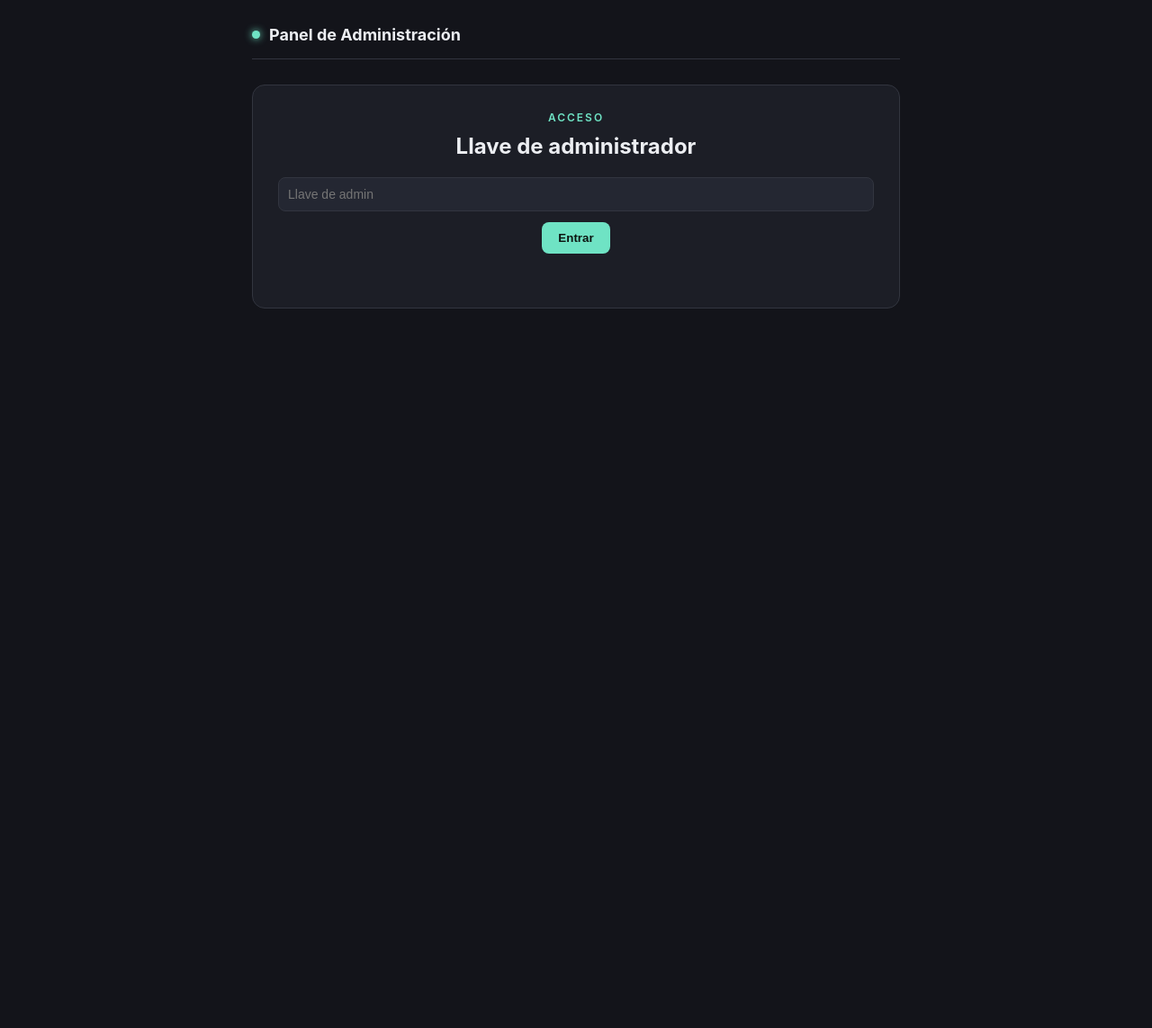
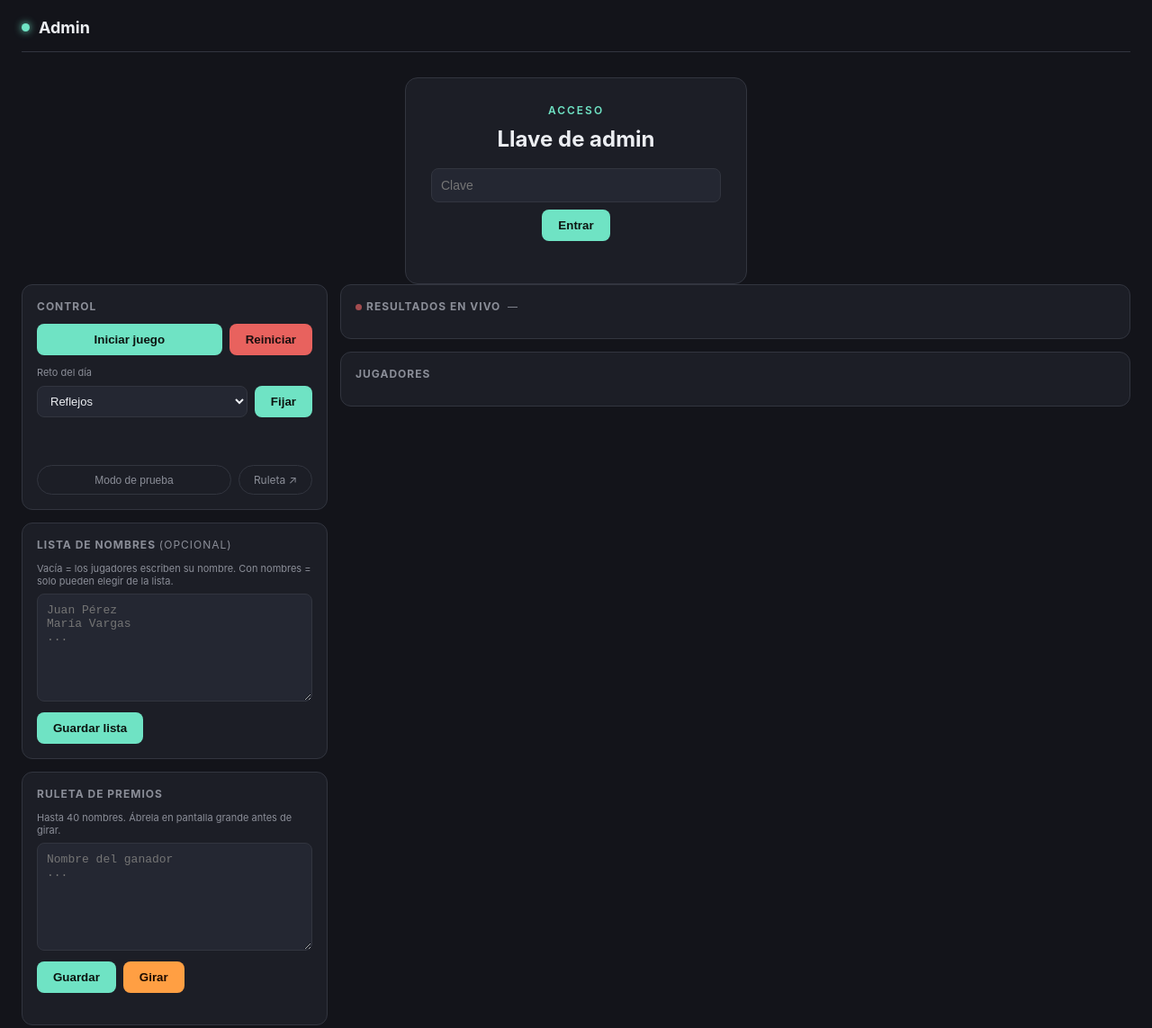
Before and after one commit to Jhirelt/mini-games, a website: page public/admin.html in a window 1280 px wide. Shown: the whole page at 90% size. Before the commit the page ends 800 px from the top, so only its background shows below. Drawn offline with nearby package versions, Linux system fonts and the light colour scheme.

Commit message:
Add files via upload

```diff
--- a/public/admin.html
+++ b/public/admin.html
@@ -3,110 +3,138 @@
 <head>
 <meta charset="UTF-8">
 <meta name="viewport" content="width=device-width, initial-scale=1.0">
-<title>Admin — Rifa de Minijuegos</title>
+<title>Admin — Rifa</title>
 <link rel="stylesheet" href="style.css">
 <style>
-  /* estilos extra solo para el panel admin */
-  .live-badge{display:inline-block;background:#FF6B6B;color:#fff;font-size:10px;font-weight:700;padding:2px 7px;border-radius:20px;vertical-align:middle;margin-left:8px;animation:livePulse 1.5s infinite;}
-  @keyframes livePulse{0%,100%{opacity:1;}50%{opacity:.5;}}
-  .score-big{font-size:22px;font-weight:900;color:var(--accent);font-family:monospace;}
-  .attempt-row{background:var(--surface-2);border-radius:8px;padding:10px 14px;margin-bottom:8px;display:flex;justify-content:space-between;align-items:center;}
-  .attempt-row .name{font-weight:600;font-size:14px;}
-  .attempt-row .attempts{color:var(--muted);font-size:12px;}
-  .rank-1 .name{color:#FECA57;}
-  .rank-2 .name{color:#B2BEC3;}
-  .rank-3 .name{color:#CD7F32;}
-  .section-divider{border:none;border-top:1px solid var(--border);margin:24px 0;}
-  .status-dot{display:inline-block;width:8px;height:8px;border-radius:50%;margin-right:6px;}
-  .dot-green{background:#1DD1A1;}
-  .dot-gray{background:var(--border);}
-  .connected-count{color:var(--accent);font-size:13px;font-weight:700;}
+  body{ background:var(--bg); }
+
+  /* layout de dos columnas que usa toda la pantalla */
+  #screenAdmin{
+    display:grid;
+    grid-template-columns: 340px 1fr;
+    grid-template-rows: auto;
+    gap:14px;
+    align-items:start;
+    padding:0 0 40px;
+  }
+  @media(max-width:780px){ #screenAdmin{ grid-template-columns:1fr; } }
+
+  .col-left{ display:flex; flex-direction:column; gap:14px; }
+  .col-right{ display:flex; flex-direction:column; gap:14px; }
+
+  .panel{ background:var(--surface); border:1px solid var(--border); border-radius:12px; padding:16px; }
+  .panel h3{ font-size:12px; text-transform:uppercase; letter-spacing:1px; color:var(--muted); margin:0 0 12px; }
+
+  .live-badge{ display:inline-block; width:7px; height:7px; border-radius:50%; background:#FF6B6B; margin-right:5px; animation:pulse 1.2s infinite; vertical-align:middle; }
+  @keyframes pulse{ 0%,100%{opacity:1;} 50%{opacity:.3;} }
+
+  .rank-row{ display:flex; justify-content:space-between; align-items:center; padding:7px 10px; border-radius:8px; margin-bottom:5px; background:var(--surface-2); }
+  .rank-row .score{ font-family:monospace; font-size:15px; font-weight:700; color:var(--accent); }
+  .rank-row.top1 .pname{ color:#FECA57; font-weight:700; }
+  .rank-row.top2 .pname{ color:#B2BEC3; }
+  .rank-row.top3 .pname{ color:#CD7F32; }
+
+  .user-row{ display:flex; justify-content:space-between; align-items:center; padding:5px 8px; border-radius:7px; margin-bottom:3px; background:var(--surface-2); font-size:12px; }
+  .dot-on{ display:inline-block; width:7px; height:7px; border-radius:50%; background:#1DD1A1; margin-right:5px; }
+  .dot-off{ display:inline-block; width:7px; height:7px; border-radius:50%; background:var(--border); margin-right:5px; }
+
+  .compact-row{ display:flex; gap:8px; flex-wrap:wrap; margin-top:8px; }
+  select{ background:var(--surface-2); color:var(--text); border:1px solid var(--border); border-radius:8px; padding:7px 10px; font-size:13px; flex:1; min-width:0; }
+  textarea{ height:88px; resize:vertical; }
+  .msg{ font-size:12px; margin-top:5px; min-height:14px; }
+
+  /* el wrap no limita el ancho en el admin */
+  #adminRoot{ max-width:100%; padding:20px 24px 0; }
+  .topbar{ max-width:100%; }
 </style>
 </head>
 <body>
-  <div class="wrap" style="max-width:760px;">
+<div id="adminRoot">
   <div class="topbar">
-      <div class="brand"><span class="dot"></span><h1>Panel de Administración</h1></div>
-      <div id="liveIndicator" style="display:none;font-size:12px;color:var(--muted);">
-        <span class="live-badge">EN VIVO</span>
-        <span id="connectedInfo" class="connected-count"></span>
-      </div>
+    <div class="brand"><span class="dot"></span><h1>Admin</h1></div>
+    <div id="liveStatus" style="font-size:12px;color:var(--muted);"></div>
   </div>
 
   <!-- LOGIN -->
-    <div id="screenLogin" class="card">
+  <div id="screenLogin" class="card" style="max-width:380px;margin:0 auto;">
     <div class="eyebrow">Acceso</div>
-      <h2>Llave de administrador</h2>
-      <input type="password" id="adminKey" placeholder="Llave de admin" style="margin-top:14px;">
-      <div class="row" style="justify-content:center;margin-top:12px;">
+    <h2>Llave de admin</h2>
+    <input type="password" id="adminKey" placeholder="Clave" style="margin-top:12px;">
+    <div class="compact-row" style="justify-content:center;">
       <button class="primary-btn" id="loginBtn">Entrar</button>
     </div>
     <div class="msg" id="loginMsg"></div>
   </div>
 
-    <!-- PANEL ADMIN -->
-    <div id="screenAdmin" class="hidden" style="text-align:left;">
+  <!-- PANEL: col izquierda = config, col derecha = leaderboard + jugadores -->
+  <div id="screenAdmin" class="hidden">
 
-      <!-- RESULTADOS EN VIVO (primera sección, la más importante) -->
-      <div class="card admin-section">
-        <h3>Resultados en vivo <span class="live-badge">EN VIVO</span></h3>
-        <p class="muted" id="liveGameLabel">Reto de hoy: —</p>
-        <div id="liveResultsGrid" style="margin-top:12px;"></div>
+    <!-- COL IZQUIERDA: toda la configuración -->
+    <div class="col-left">
+
+      <!-- Control del día -->
+      <div class="panel">
+        <h3>Control</h3>
+        <div class="compact-row">
+          <button class="primary-btn" id="startBtn" style="flex:1;">Iniciar juego</button>
+          <button class="danger-btn" id="resetBtn">Reiniciar</button>
         </div>
-
-      <!-- ESTADO DE CONEXIÓN Y CONTROL -->
-      <div class="card admin-section">
-        <h3>Control del día</h3>
-        <div id="connectedGrid" style="margin-bottom:16px;"></div>
-        <div class="row" style="flex-wrap:wrap;">
-          <button class="primary-btn" id="startBtn">Iniciar juego para todos</button>
-          <button class="danger-btn" id="resetBtn">Reiniciar día</button>
+        <div style="margin-top:12px;">
+          <div style="font-size:11px;color:var(--muted);margin-bottom:5px;">Reto del día</div>
+          <div class="compact-row">
+            <select id="todayGameSelect"></select>
+            <button class="primary-btn" id="setTodayBtn">Fijar</button>
+          </div>
+          <div class="msg" id="todayMsg"></div>
+        </div>
+        <div class="compact-row" style="margin-top:10px;">
+          <button class="ghost-btn" id="openTestBtn" style="flex:1;font-size:12px;">Modo de prueba</button>
+          <a class="ghost-btn" href="ruleta.html" target="_blank" style="text-decoration:none;display:inline-flex;align-items:center;font-size:12px;">Ruleta ↗</a>
         </div>
       </div>
 
-      <!-- CONFIGURACIÓN -->
-      <div class="card admin-section">
-        <h3>Configuración del día</h3>
-
-        <p class="muted" style="margin-top:14px;">Lista de jugadores (uno por línea)</p>
-        <textarea id="namesInput" placeholder="Juan Pérez&#10;María Vargas&#10;..." style="margin-top:6px;"></textarea>
-        <div class="row" style="margin-top:8px;">
+      <!-- Lista de nombres -->
+      <div class="panel">
+        <h3>Lista de nombres <span style="color:var(--muted);font-weight:400;">(opcional)</span></h3>
+        <p class="muted" style="font-size:11px;margin:0 0 7px;">Vacía = los jugadores escriben su nombre. Con nombres = solo pueden elegir de la lista.</p>
+        <textarea id="namesInput" placeholder="Juan Pérez&#10;María Vargas&#10;..."></textarea>
+        <div class="compact-row">
           <button class="primary-btn" id="saveNamesBtn">Guardar lista</button>
-        </div>
-
-        <hr class="section-divider">
-
-        <p class="muted">Minijuego de hoy</p>
-        <div class="row" style="margin-top:6px;">
-          <select id="todayGameSelect"></select>
-          <button class="primary-btn" id="setTodayBtn">Fijar reto</button>
-        </div>
-        <div class="msg" id="todayMsg" style="color:var(--accent);margin-top:6px;"></div>
-
-        <hr class="section-divider">
-
-        <p class="muted">Modo de prueba</p>
-        <div class="row" style="margin-top:6px;">
-          <button class="primary-btn" id="openTestBtn">Abrir modo de prueba</button>
         </div>
       </div>
 
-      <!-- RULETA DE PREMIOS -->
-      <div class="card admin-section">
+      <!-- Ruleta -->
+      <div class="panel">
         <h3>Ruleta de premios</h3>
-        <p class="muted">Hasta 40 nombres, uno por línea. Ábrela en pantalla grande antes de girar.</p>
-        <textarea id="wheelNamesInput" placeholder="Juan Pérez&#10;María Vargas&#10;..." style="margin-top:8px;"></textarea>
-        <div class="row" style="margin-top:8px;flex-wrap:wrap;">
-          <button class="primary-btn" id="saveWheelBtn">Guardar nombres</button>
-          <button class="primary-btn" id="spinBtn" style="background:var(--toy-orange,#FF9F43);color:#1a0a00;">Girar ruleta</button>
-          <a class="ghost-btn" href="ruleta.html" target="_blank" style="text-decoration:none;display:inline-flex;align-items:center;">Abrir pantalla ↗</a>
+        <p class="muted" style="font-size:11px;margin:0 0 7px;">Hasta 40 nombres. Ábrela en pantalla grande antes de girar.</p>
+        <textarea id="wheelNamesInput" placeholder="Nombre del ganador&#10;..."></textarea>
+        <div class="compact-row">
+          <button class="primary-btn" id="saveWheelBtn">Guardar</button>
+          <button class="primary-btn" id="spinBtn" style="background:#FF9F43;color:#1a0a00;">Girar</button>
         </div>
-        <div class="msg" id="wheelMsg" style="color:var(--accent);margin-top:6px;"></div>
+        <div class="msg" id="wheelMsg"></div>
+      </div>
+
+    </div>
+
+    <!-- COL DERECHA: resultados en vivo + jugadores -->
+    <div class="col-right">
+
+      <!-- Leaderboard -->
+      <div class="panel">
+        <h3><span class="live-badge"></span>Resultados en vivo &nbsp;<span id="liveGameLabel" style="color:var(--muted);font-size:11px;font-weight:400;text-transform:none;letter-spacing:0;">—</span></h3>
+        <div id="liveResults"></div>
+      </div>
+
+      <!-- Jugadores -->
+      <div class="panel">
+        <h3>Jugadores <span id="connCount" style="color:var(--accent);font-size:12px;"></span></h3>
+        <div id="userRows"></div>
       </div>
 
     </div>
   </div>
-
+</div>
 <script src="/socket.io/socket.io.js"></script>
 <script src="admin.js"></script>
 </body>
```
Lines whose indentation alone changed are shown as unchanged.
